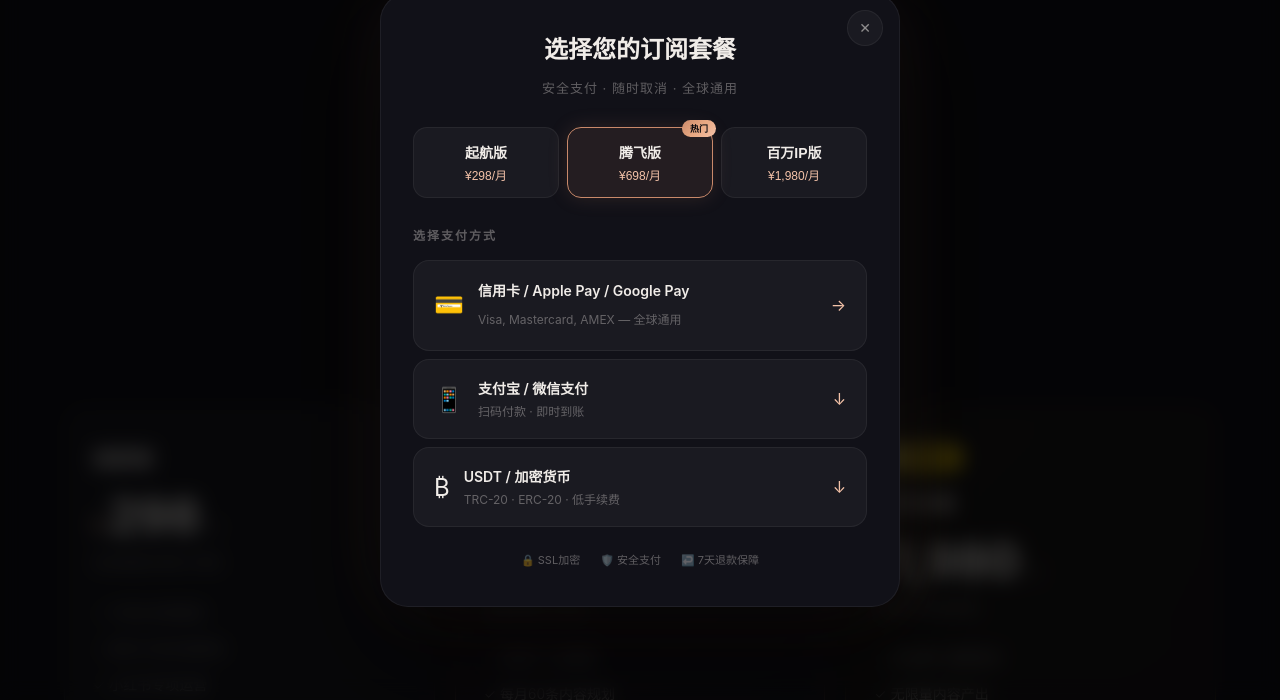
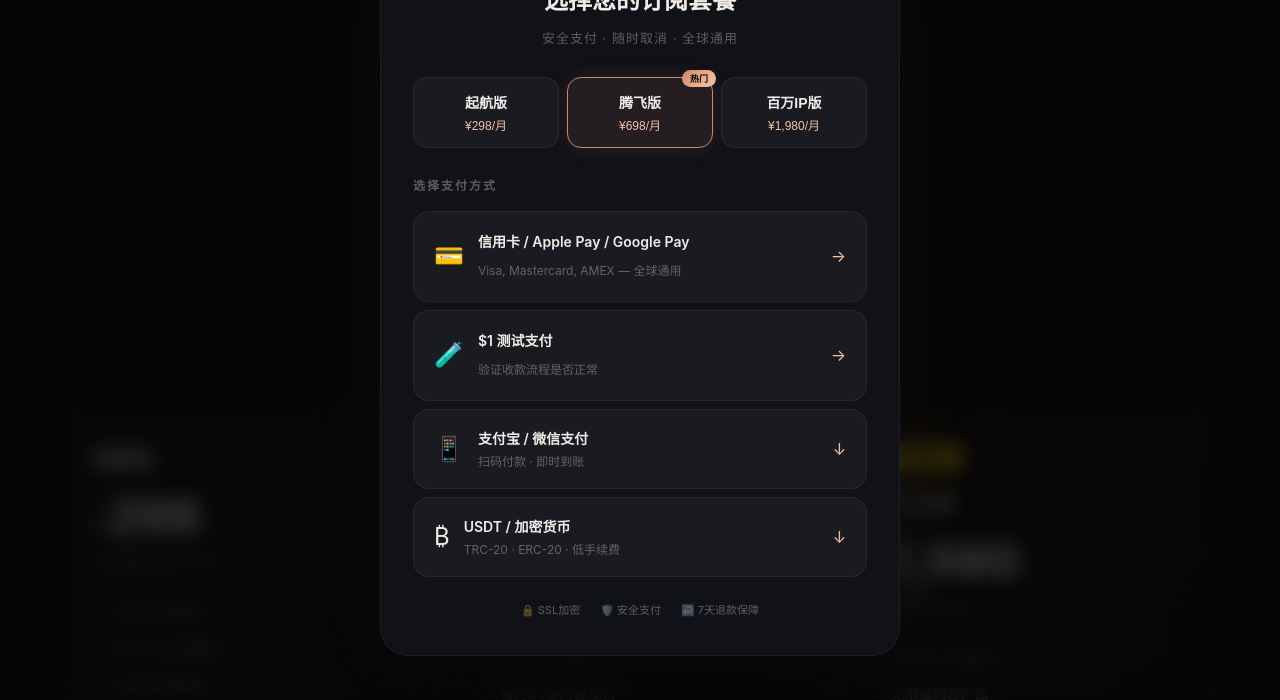
Before and after one commit to manyi3dcreation-afk/manni-bride, a plain HTML site: page index.html in a window 1280 px wide. Both pictures are taken after a click on the link "开启我的IP之旅". Shown: the part 4078-4778 px from the top of the page. Drawn offline with Linux system fonts and the light colour scheme; a web font is replaced by a local one.

Commit message:
feat: 接入真实 Lemonsqueezy 支付链接 (starter/growth/premium +  test)

```diff
--- a/app.js
+++ b/app.js
@@ -153,11 +153,12 @@
   const overlay = document.getElementById('paymentOverlay');
   const closeBtn = document.getElementById('modalClose');
 
-  // Lemonsqueezy payment links (REPLACE with real ones after creating products)
+  // Lemonsqueezy payment links — LIVE ✅
   const paymentLinks = {
-    starter: 'https://maneebrides.lemonsqueezy.com/buy/starter', // 替换为真实链接
-    growth: 'https://maneebrides.lemonsqueezy.com/buy/growth',
-    premium: 'https://maneebrides.lemonsqueezy.com/buy/premium'
+    starter: 'https://maneebrides.lemonsqueezy.com/checkout/buy/71c6d9cf-bd3d-4f58-a979-3f54658a9e2e',
+    growth:  'https://maneebrides.lemonsqueezy.com/checkout/buy/92ddc26f-a475-4387-b8a7-e874eefc5ee0',
+    premium: 'https://maneebrides.lemonsqueezy.com/checkout/buy/778a84cb-3b08-44eb-96cb-742a7b3cbd7b',
+    test:    'https://maneebrides.lemonsqueezy.com/checkout/buy/1d1949c1-25b2-4293-bf42-1b13dea888af'
   };
 
   let currentPlan = 'starter';
--- a/index.html
+++ b/index.html
@@ -551,6 +551,18 @@
           <span class="method-arrow">→</span>
         </a>
 
+        <!-- Test Payment -->
+        <a class="payment-method-btn test-payment-btn" href="https://maneebrides.lemonsqueezy.com/checkout/buy/1d1949c1-25b2-4293-bf42-1b13dea888af" target="_blank" rel="noopener" id="payBtn-test">
+          <div class="method-icon-group">
+            <span class="method-icon">🧪</span>
+            <div class="method-info">
+              <strong>$1 测试支付</strong>
+              <span>验证收款流程是否正常</span>
+            </div>
+          </div>
+          <span class="method-arrow">→</span>
+        </a>
+
         <!-- Method 2: WeChat / Alipay -->
         <button class="payment-method-btn" id="payBtn-cn" onclick="toggleQRCode()">
           <div class="method-icon-group">
```
Also changed, not shown: img/plan-growth.png (added), img/plan-premium.png (added), img/plan-starter.png (added).
